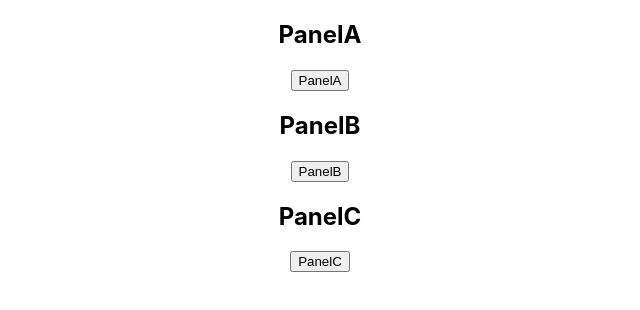
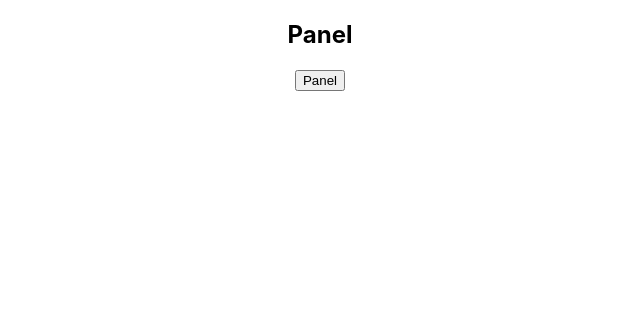
Before and after one commit to parthgole/accordion-with-hooks, a React (Create React App) app: page / in a window 1280 px wide. Shown: the top 310 px of the page, without its empty margins (320-960 px from the left). Built offline with nearby package versions, Linux system fonts and the light colour scheme.

Commit message:
OnePanelFirstPartWithArray

```diff
--- a/src/AccordionParent.js
+++ b/src/AccordionParent.js
@@ -1,22 +1,25 @@
 import { useState } from 'react';
-import PanelA from './PanelA';
-import PanelB from './PanelB';
-import PanelC from './PanelC';
+import Panel from './Panel';
+// import PanelB from './PanelB';
+// import PanelC from './PanelC';
 
 function AccordionParent() {
-  const [activePanel,setActivePanel] = useState(0);
+  const arrayPanelData=[{heading:'PanelA',arryaData:'PanelA'}];
+  // const [activePanel,setActivePanel] = useState(0);
+  const [panelData,setPanelData] = useState(arrayPanelData);
   const toggle=(num)=>{
-    // console.log(num)
-    num!==activePanel?setActivePanel(num):setActivePanel(0);
+    // console.log(num.heading,num.arryaData)
+    // num!==activePanel?setActivePanel(num):setActivePanel(0);
+
+  }
 
 
-  }
-  console.log(activePanel)
+
   return (
     <>
-        <PanelA toggle={toggle} activePanel={activePanel}/>
-        <PanelB toggle={toggle} activePanel={activePanel}/>
-        <PanelC toggle={toggle} activePanel={activePanel}/>
+        <Panel toggle={toggle} panelData={arrayPanelData}/>
+        {/* <PanelB toggle={toggle} activePanel={activePanel}/>
+        <PanelC toggle={toggle} activePanel={activePanel}/>           */}
     </>
   );
 }
--- /dev/null
+++ b/src/Panel.js
@@ -0,0 +1,17 @@
+function Panel({toggle,panelData}) {
+    return (
+      <>
+        <h2>Panel</h2>
+        <button onClick={()=>toggle(panelData)}>Panel</button>
+        {panelData && (
+        <>
+        <p>{panelData.heading}</p>
+        <p>{panelData.arrayData}</p>
+        </>
+        )}
+
+      </>
+    );
+  }
+
+export default Panel
```
